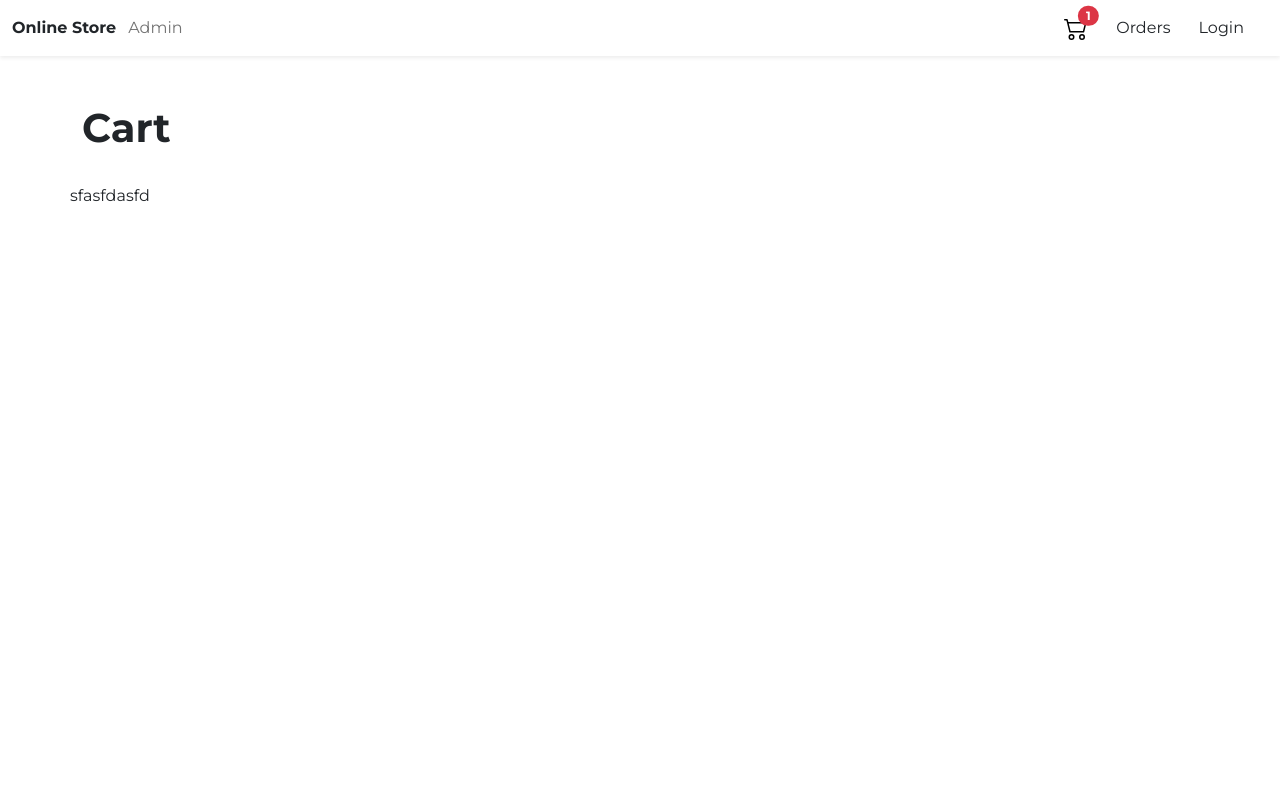
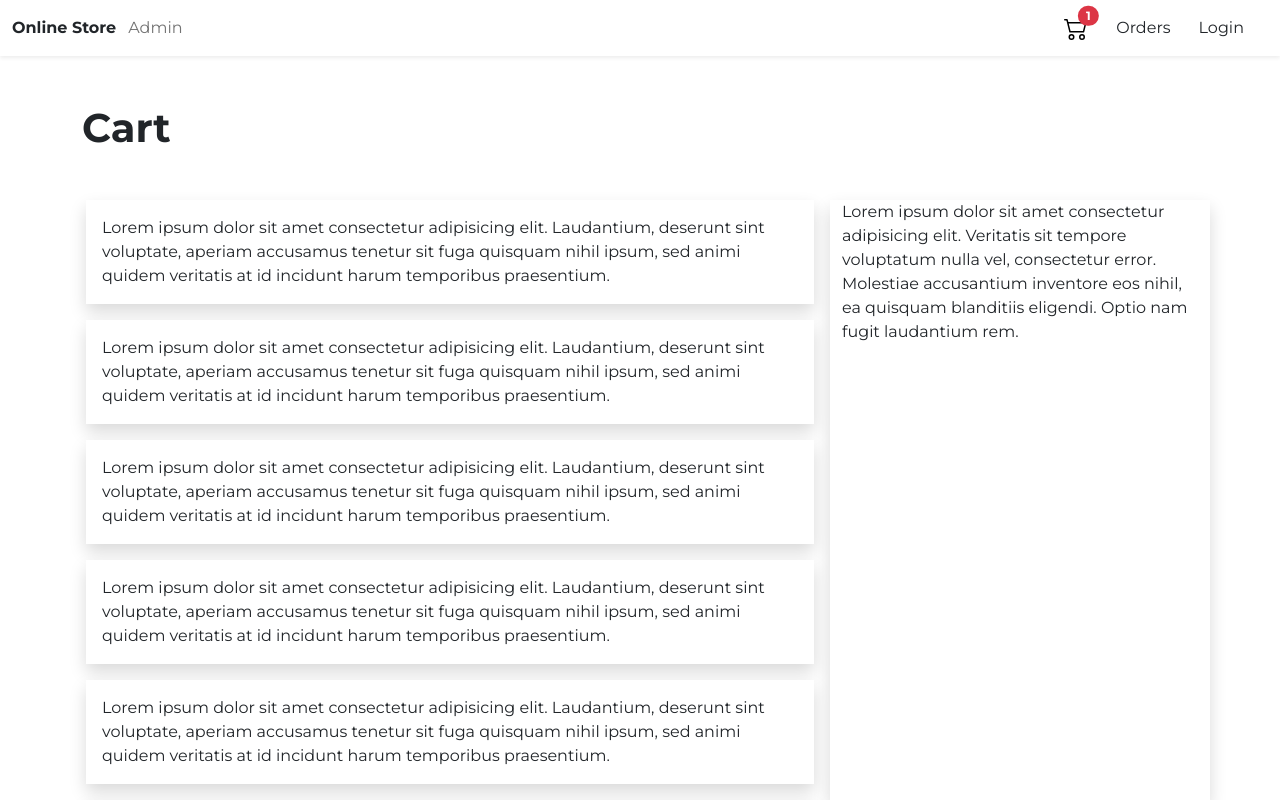
Before and after one commit to vladimir-zapata/online-shop, a React (Vite) app in the folder client/: page /cart in a window 1280 px wide. Shown: the top 800 px of the page. Built offline with nearby package versions, Linux system fonts and the light colour scheme.

Commit message:
Working on cart view

```diff
--- a/client/package.json
+++ b/client/package.json
@@ -9,6 +9,7 @@
     "preview": "vite preview"
   },
   "dependencies": {
+    "better-react-carousel": "^1.1.1",
     "bootstrap": "^5.2.3",
     "jquery": "^3.6.4",
     "jwt-decode": "^3.1.2",
--- a/client/src/pages/Admin.jsx
+++ b/client/src/pages/Admin.jsx
@@ -1,7 +1,7 @@
 const Admin = () => {
   return (
     <div className="container py-5">
-      <h1 className="fw-bold">Administration Panel</h1>
+      <h1 className="fw-bold">Administration</h1>
       <br />
       <div className="row">asdasdasd</div>
     </div>
--- a/client/src/pages/Orders.jsx
+++ b/client/src/pages/Orders.jsx
@@ -3,7 +3,10 @@ const Orders = () => {
     <div className="container py-5">
       <h1 className="fw-bold">My Orders</h1>
       <br />
-      <div className="row">asdasdasd</div>
+      <div className="w-100 bg-white shadow-sm p-2 my-3">asdfasfasf</div>
+      <div className="w-100 bg-white shadow-sm p-2 my-3">asdfasfasf</div>
+      <div className="w-100 bg-white shadow-sm p-2 my-3">asdfasfasf</div>
+      <div className="w-100 bg-white shadow-sm p-2 my-3">asdfasfasf</div>
     </div>
   );
 };
--- /dev/null
+++ b/client/src/pages/ProductDetails.jsx
@@ -0,0 +1,58 @@
+import { useParams } from "react-router-dom";
+
+import Carousel from "better-react-carousel";
+
+const ProductDetails = () => {
+  const params = useParams();
+
+  console.log(params);
+
+  return (
+    <div className="container py-5">
+      <br />
+      <div className="row">
+        <div className="col-md-6">
+          <Carousel cols={1} rows={1} gap={10} loop>
+            <Carousel.Item>
+              <img width="100%" src="https://picsum.photos/800/600?random=1" />
+            </Carousel.Item>
+            <Carousel.Item>
+              <img width="100%" src="https://picsum.photos/800/600?random=2" />
+            </Carousel.Item>
+            <Carousel.Item>
+              <img width="100%" src="https://picsum.photos/800/600?random=3" />
+            </Carousel.Item>
+            <Carousel.Item>
+              {/* anything you want to show in the grid */}
+            </Carousel.Item>
+            {/* ... */}
+          </Carousel>
+        </div>
+        <div className="col-md-6">
+          <h1 className="mt-5 fw-bold">Product Name</h1>
+          <p>
+            Lorem ipsum dolor sit amet consectetur adipisicing elit. Eaque vel
+            fugiat quae minus a commodi, cum dolor repellat accusamus adipisci
+            eligendi voluptatibus quisquam assumenda vero excepturi dignissimos
+            sequi quam quibusdam!
+          </p>
+          <p>
+            <span className="fw-bold">Brand: </span> Perry Ellis
+          </p>
+          <p>
+            <span className="fw-bold">Color: </span> Blue
+          </p>
+          <p>
+            <span className="fw-bold">Size: </span> M
+          </p>
+          <br />
+          <h3 className="fw-bold text-end">9.99$</h3>
+          <br />
+          <button className="btn btn-danger w-100">Add to Cart</button>
+        </div>
+      </div>
+    </div>
+  );
+};
+
+export default ProductDetails;
--- a/client/src/pages/ShoppingCart.jsx
+++ b/client/src/pages/ShoppingCart.jsx
@@ -1,9 +1,136 @@
+import styles from "./ShoppingCart.module.scss";
+
 const ShoppingCart = () => {
   return (
     <div className="container py-5">
       <h1 className="fw-bold">Cart</h1>
       <br />
-      <div className="row">sfasfdasfd</div>
+      <div className="row">
+        <div className="col-lg-8 my-3 px-3">
+          <div className="p-3 bg-white shadow mb-3">
+            Lorem ipsum dolor sit amet consectetur adipisicing elit. Laudantium,
+            deserunt sint voluptate, aperiam accusamus tenetur sit fuga quisquam
+            nihil ipsum, sed animi quidem veritatis at id incidunt harum
+            temporibus praesentium.
+          </div>
+          <div className="p-3 bg-white shadow mb-3">
+            Lorem ipsum dolor sit amet consectetur adipisicing elit. Laudantium,
+            deserunt sint voluptate, aperiam accusamus tenetur sit fuga quisquam
+            nihil ipsum, sed animi quidem veritatis at id incidunt harum
+            temporibus praesentium.
+          </div>
+          <div className="p-3 bg-white shadow mb-3">
+            Lorem ipsum dolor sit amet consectetur adipisicing elit. Laudantium,
+            deserunt sint voluptate, aperiam accusamus tenetur sit fuga quisquam
+            nihil ipsum, sed animi quidem veritatis at id incidunt harum
+            temporibus praesentium.
+          </div>
+          <div className="p-3 bg-white shadow mb-3">
+            Lorem ipsum dolor sit amet consectetur adipisicing elit. Laudantium,
+            deserunt sint voluptate, aperiam accusamus tenetur sit fuga quisquam
+            nihil ipsum, sed animi quidem veritatis at id incidunt harum
+            temporibus praesentium.
+          </div>
+          <div className="p-3 bg-white shadow mb-3">
+            Lorem ipsum dolor sit amet consectetur adipisicing elit. Laudantium,
+            deserunt sint voluptate, aperiam accusamus tenetur sit fuga quisquam
+            nihil ipsum, sed animi quidem veritatis at id incidunt harum
+            temporibus praesentium.
+          </div>
+          <div className="p-3 bg-white shadow mb-3">
+            Lorem ipsum dolor sit amet consectetur adipisicing elit. Laudantium,
+            deserunt sint voluptate, aperiam accusamus tenetur sit fuga quisquam
+            nihil ipsum, sed animi quidem veritatis at id incidunt harum
+            temporibus praesentium.
+          </div>
+          <div className="p-3 bg-white shadow mb-3">
+            Lorem ipsum dolor sit amet consectetur adipisicing elit. Laudantium,
+            deserunt sint voluptate, aperiam accusamus tenetur sit fuga quisquam
+            nihil ipsum, sed animi quidem veritatis at id incidunt harum
+            temporibus praesentium.
+          </div>
+          <div className="p-3 bg-white shadow mb-3">
+            Lorem ipsum dolor sit amet consectetur adipisicing elit. Laudantium,
+            deserunt sint voluptate, aperiam accusamus tenetur sit fuga quisquam
+            nihil ipsum, sed animi quidem veritatis at id incidunt harum
+            temporibus praesentium.
+          </div>
+          <div className="p-3 bg-white shadow mb-3">
+            Lorem ipsum dolor sit amet consectetur adipisicing elit. Laudantium,
+            deserunt sint voluptate, aperiam accusamus tenetur sit fuga quisquam
+            nihil ipsum, sed animi quidem veritatis at id incidunt harum
+            temporibus praesentium.
+          </div>
+          <div className="p-3 bg-white shadow mb-3">
+            Lorem ipsum dolor sit amet consectetur adipisicing elit. Laudantium,
+            deserunt sint voluptate, aperiam accusamus tenetur sit fuga quisquam
+            nihil ipsum, sed animi quidem veritatis at id incidunt harum
+            temporibus praesentium.
+          </div>
+          <div className="p-3 bg-white shadow mb-3">
+            Lorem ipsum dolor sit amet consectetur adipisicing elit. Laudantium,
+            deserunt sint voluptate, aperiam accusamus tenetur sit fuga quisquam
+            nihil ipsum, sed animi quidem veritatis at id incidunt harum
+            temporibus praesentium.
+          </div>
+          <div className="p-3 bg-white shadow mb-3">
+            Lorem ipsum dolor sit amet consectetur adipisicing elit. Laudantium,
+            deserunt sint voluptate, aperiam accusamus tenetur sit fuga quisquam
+            nihil ipsum, sed animi quidem veritatis at id incidunt harum
+            temporibus praesentium.
+          </div>
+          <div className="p-3 bg-white shadow mb-3">
+            Lorem ipsum dolor sit amet consectetur adipisicing elit. Laudantium,
+            deserunt sint voluptate, aperiam accusamus tenetur sit fuga quisquam
+            nihil ipsum, sed animi quidem veritatis at id incidunt harum
+            temporibus praesentium.
+          </div>
+          <div className="p-3 bg-white shadow mb-3">
+            Lorem ipsum dolor sit amet consectetur adipisicing elit. Laudantium,
+            deserunt sint voluptate, aperiam accusamus tenetur sit fuga quisquam
+            nihil ipsum, sed animi quidem veritatis at id incidunt harum
+            temporibus praesentium.
+          </div>
+          <div className="p-3 bg-white shadow mb-3">
+            Lorem ipsum dolor sit amet consectetur adipisicing elit. Laudantium,
+            deserunt sint voluptate, aperiam accusamus tenetur sit fuga quisquam
+            nihil ipsum, sed animi quidem veritatis at id incidunt harum
+            temporibus praesentium.
+          </div>
+          <div className="p-3 bg-white shadow mb-3">
+            Lorem ipsum dolor sit amet consectetur adipisicing elit. Laudantium,
+            deserunt sint voluptate, aperiam accusamus tenetur sit fuga quisquam
+            nihil ipsum, sed animi quidem veritatis at id incidunt harum
+            temporibus praesentium.
+          </div>
+          <div className="p-3 bg-white shadow mb-3">
+            Lorem ipsum dolor sit amet consectetur adipisicing elit. Laudantium,
+            deserunt sint voluptate, aperiam accusamus tenetur sit fuga quisquam
+            nihil ipsum, sed animi quidem veritatis at id incidunt harum
+            temporibus praesentium.
+          </div>
+          <div className="p-3 bg-white shadow mb-3">
+            Lorem ipsum dolor sit amet consectetur adipisicing elit. Laudantium,
+            deserunt sint voluptate, aperiam accusamus tenetur sit fuga quisquam
+            nihil ipsum, sed animi quidem veritatis at id incidunt harum
+            temporibus praesentium.
+          </div>
+          <div className="p-3 bg-white shadow mb-3">
+            Lorem ipsum dolor sit amet consectetur adipisicing elit. Laudantium,
+            deserunt sint voluptate, aperiam accusamus tenetur sit fuga quisquam
+            nihil ipsum, sed animi quidem veritatis at id incidunt harum
+            temporibus praesentium.
+          </div>
+        </div>
+        <div className={`col-lg-4 bg-white shadow my-3 ${styles.checkout_box}`}>
+          <p>
+            Lorem ipsum dolor sit amet consectetur adipisicing elit. Veritatis
+            sit tempore voluptatum nulla vel, consectetur error. Molestiae
+            accusantium inventore eos nihil, ea quisquam blanditiis eligendi.
+            Optio nam fugit laudantium rem.
+          </p>
+        </div>
+      </div>
     </div>
   );
 };
--- /dev/null
+++ b/client/src/pages/ShoppingCart.module.scss
@@ -0,0 +1,7 @@
+.checkout_box {
+  height: 600px;
+
+  position: sticky;
+
+  top: 100px;
+}
--- a/client/src/routes/Router.jsx
+++ b/client/src/routes/Router.jsx
@@ -7,11 +7,13 @@ import Orders from "../pages/Orders";
 import Admin from "../pages/Admin";
 
 import ProtectedRoute from "./ProtectedRoute";
+import ProductDetails from "../pages/ProductDetails";
 
 const Router = () => {
   return (
     <Routes>
       <Route path="/" element={<Products />} />
+      <Route path="/product/:id" element={<ProductDetails />} />
       <Route
         path="/admin"
         element={
```
Also changed, not shown: 1 other file (tests, documents, lock files or other folders).
